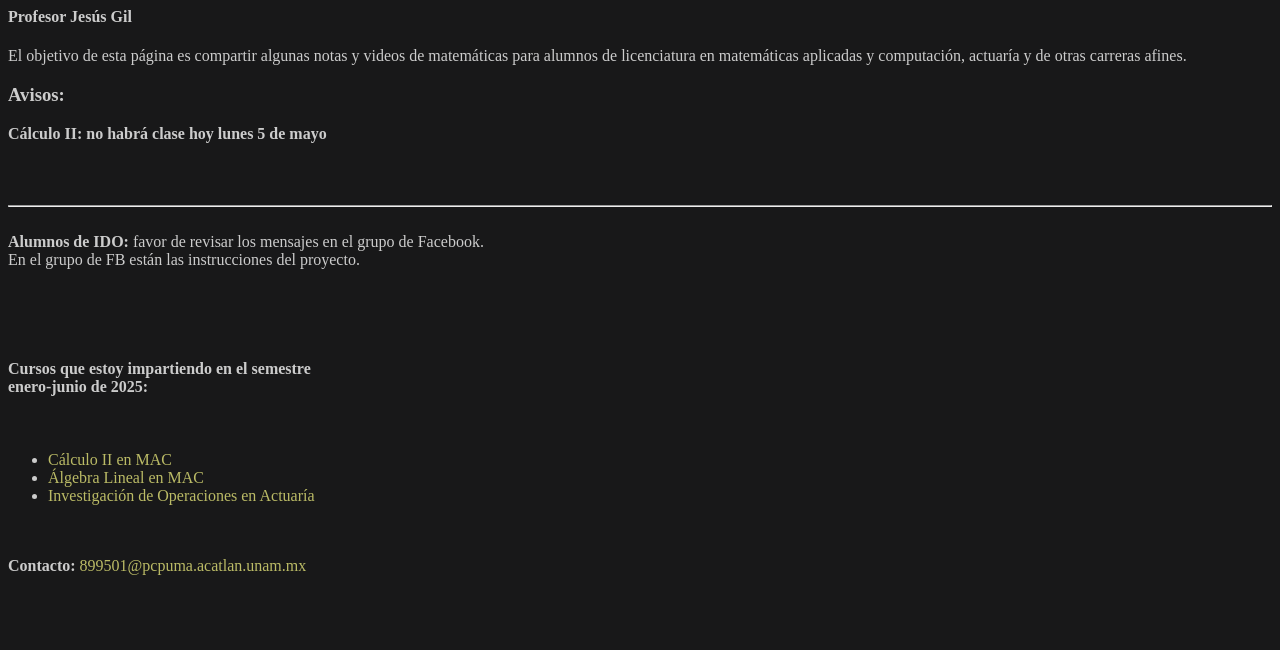
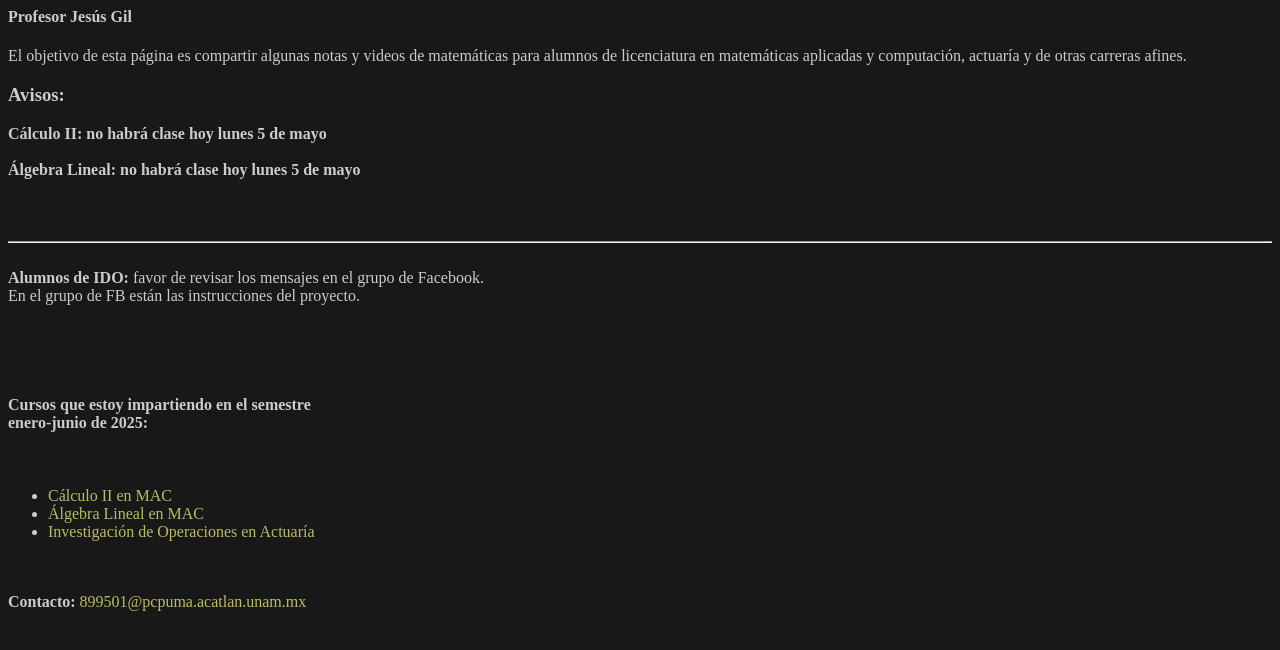
Before and after one commit to jgwalneko/jgwalneko.github.io, a plain HTML site: page index.html in a window 1280 px wide. Drawn offline with Linux system fonts and the light colour scheme.

Commit message:
Update index.html

```diff
--- a/index.html
+++ b/index.html
@@ -10,6 +10,7 @@
     <p>
     <h3>Avisos:</h3>
         <b>Cálculo II: no habrá clase hoy lunes 5 de mayo</b><br><br>
+        <b>Álgebra Lineal: no habrá clase hoy lunes 5 de mayo</b><br><br>
 
         <br><br><hr><br>
         <b>Alumnos de IDO:</b> favor de revisar los mensajes en el grupo de Facebook.<br>
```
